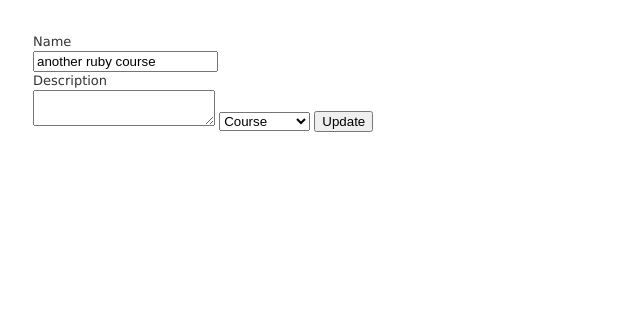
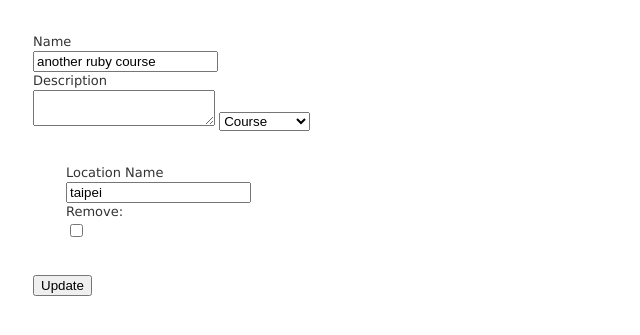
Before and after one commit to TimingJL/RoR-first-practice, a Rails app: page /events/2/edit in a window 1280 px wide. Shown: the top 335 px of the page, without its empty margins (0-640 px from the left). Run offline with Rails 7, Linux system fonts and the light colour scheme; data comes from the database, SQL or seed files in the repository; both versions use the stored data as it was after the commit; style sheets or scripts are compiled from the project's sources; some libraries are stand-ins or nearby versions.

Commit message:
RESTful Application: Using Nested Model to Edit and New

```diff
--- a/app/controllers/events_controller.rb
+++ b/app/controllers/events_controller.rb
@@ -57,7 +57,7 @@ class EventsController < ApplicationController
 	private
 
 	def event_params
-	  params.require(:event).permit(:name, :description, :category_id)
+	  params.require(:event).permit(:name, :description, :category_id, :location_attributes => [:id, :name, :_destroy] )
 	end
 
 	def set_event
--- a/app/helpers/events_helper.rb
+++ b/app/helpers/events_helper.rb
@@ -1,2 +1,6 @@
 module EventsHelper
+	def setup_event(event)
+	    event.build_location unless event.location
+	    event
+	end
 end
--- a/app/models/event.rb
+++ b/app/models/event.rb
@@ -5,5 +5,5 @@ class Event < ApplicationRecord
     has_many :event_groupships
     has_many :groups, :through => :event_groupships
     has_many :attendees, ->{ where(["created_at > ?", Time.now - 7.day]).order("id DESC") }, :dependent => :destroy
-
+	accepts_nested_attributes_for :location, :allow_destroy => true, :reject_if => :all_blank
 end
--- a/app/views/events/_form.html.erb
+++ b/app/views/events/_form.html.erb
@@ -1,10 +1,20 @@
 <%= f.label :name, "Name" %>
 <%= f.text_field :name %>
-
 <%= f.label :description, "Description" %>
 <%= f.text_area :description %>
 <%= f.select :category_id, Category.all.map{ |c| [c.name, c.id] } %>
 
+
+<%= f.fields_for :location do |location_form| %>
+<p>
+<%= location_form.label :name, "Location Name" %>
+<%= location_form.text_field :name %>
+<% unless location_form.object.new_record? %>
+    <%= location_form.label :_destroy, 'Remove:' %>
+    <%= location_form.check_box :_destroy %>
+<% end %>
+</p>
+<% end %>
 
 <% if @event.errors.any? %>
       <ul>
--- a/app/views/events/edit.html.erb
+++ b/app/views/events/edit.html.erb
@@ -1,4 +1,4 @@
-<%= form_for @event, :url => event_path(@event), :method => :patch do |f| %>
+<%= form_for setup_event(@event), :url => event_path(@event), :method => :put do |f| %>
     <%= render :partial => 'form', :locals => { :f => f } %>
 
     <%= f.submit "Update" %>
--- a/app/views/events/new.html.erb
+++ b/app/views/events/new.html.erb
@@ -1,4 +1,4 @@
-<%= form_for @event, :url => events_path do |f| %>
+<%= form_for setup_event(@event), :url => events_path do |f| %>
     <%= render :partial => 'form', :locals => { :f => f } %>
 
     <%= f.submit "Create" %>
```
Also changed, not shown: db/development.sqlite3, 1 other file.
